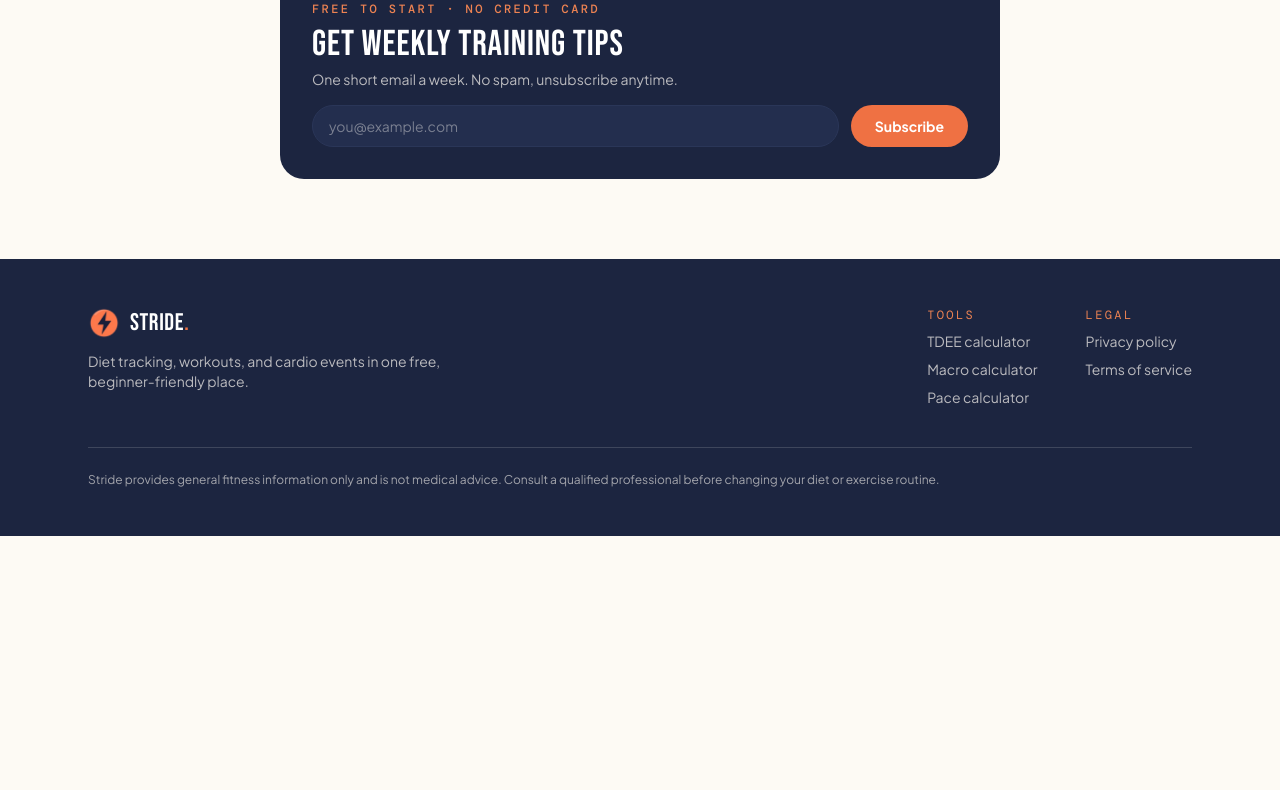
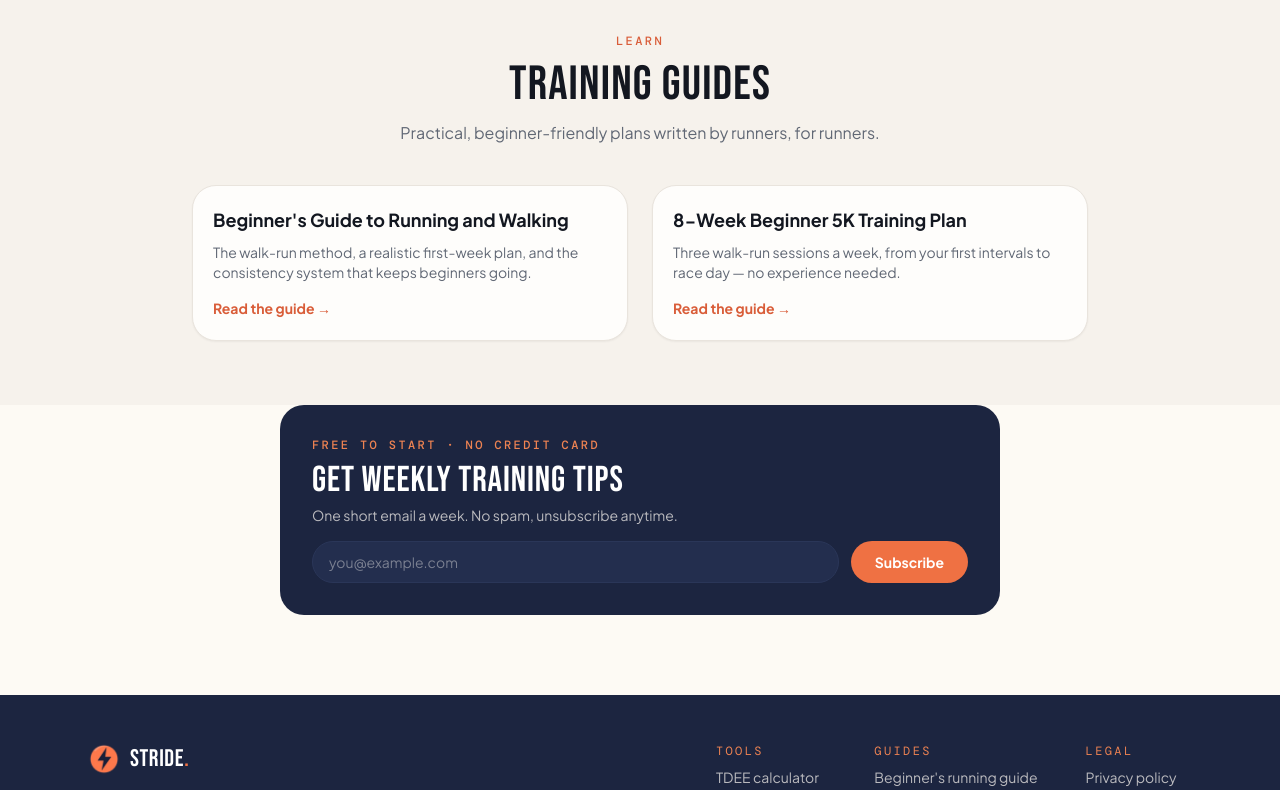
Before and after one commit to celmlinger2/stridefit, a Next.js app in the folder stridefit/: page / in a window 1280 px wide. Shown: the part 2060-2850 px from the top of the page. Before the commit the page ends 2596 px from the top, so only its background shows below. Built offline with nearby package versions, Linux system fonts and the light colour scheme; no server answers.

Commit message:
Add Guides section: article cards on homepage + footer links
- Homepage 'Training guides' section links both articles
- Footer gains a Guides column so articles are discoverable
  by regular visitors, not just search engines

```diff
--- a/stridefit/app/page.tsx
+++ b/stridefit/app/page.tsx
@@ -46,6 +46,19 @@ const steps = [
   {
     title: "Stay consistent",
     copy: "Streaks, gentle nudges, and weekly wellness tips keep motivation up without the noise.",
+  },
+];
+
+const guides = [
+  {
+    href: "/beginners-guide-to-running-walking",
+    title: "Beginner's Guide to Running and Walking",
+    copy: "The walk-run method, a realistic first-week plan, and the consistency system that keeps beginners going.",
+  },
+  {
+    href: "/beginner-5k-training-plan",
+    title: "8-Week Beginner 5K Training Plan",
+    copy: "Three walk-run sessions a week, from your first intervals to race day — no experience needed.",
   },
 ];
 
@@ -161,6 +174,30 @@ export default function HomePage() {
         </div>
       </section>
 
+      {/* Guides (SEO) */}
+      <section className="bg-sand">
+        <div className="mx-auto max-w-6xl px-4 py-16 sm:px-6">
+          <p className="eyebrow text-center">Learn</p>
+          <h2 className="mt-3 text-center font-display text-5xl uppercase tracking-wide text-ink">
+            Training guides
+          </h2>
+          <p className="mx-auto mt-3 max-w-2xl text-center text-muted">
+            Practical, beginner-friendly plans written by runners, for runners.
+          </p>
+          <div className="mx-auto mt-10 grid max-w-4xl gap-6 md:grid-cols-2">
+            {guides.map((g) => (
+              <Link key={g.href} href={g.href} className="card transition hover:shadow-md">
+                <h3 className="text-lg font-bold text-ink">{g.title}</h3>
+                <p className="mt-2 text-sm text-muted">{g.copy}</p>
+                <span className="mt-4 inline-block text-sm font-bold text-brand-600">
+                  Read the guide →
+                </span>
+              </Link>
+            ))}
+          </div>
+        </div>
+      </section>
+
       {/* Email capture */}
       <section className="mx-auto max-w-3xl px-4 pb-20 sm:px-6">
         <EmailCapture />
--- a/stridefit/components/Footer.tsx
+++ b/stridefit/components/Footer.tsx
@@ -23,6 +23,11 @@ export default function Footer() {
               <Link href="/calculators/pace" className="text-cream/70 hover:text-white">Pace calculator</Link>
             </div>
             <div className="flex flex-col gap-2">
+              <p className="font-mono text-xs uppercase tracking-[0.2em] text-brand-400">Guides</p>
+              <Link href="/beginners-guide-to-running-walking" className="text-cream/70 hover:text-white">Beginner&apos;s running guide</Link>
+              <Link href="/beginner-5k-training-plan" className="text-cream/70 hover:text-white">8-week 5K training plan</Link>
+            </div>
+            <div className="flex flex-col gap-2">
               <p className="font-mono text-xs uppercase tracking-[0.2em] text-brand-400">Legal</p>
               <Link href="/privacy" className="text-cream/70 hover:text-white">Privacy policy</Link>
               <Link href="/terms" className="text-cream/70 hover:text-white">Terms of service</Link>
```
